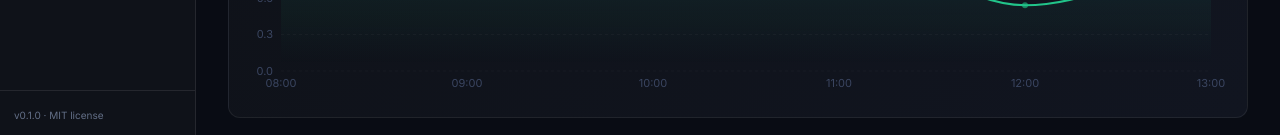
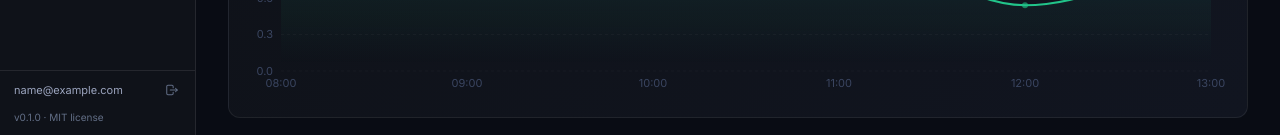
Before and after one commit to VigneshReddy-afk/ajah, a React (Vite) app in the folder dashboard/: page /overview in a window 1280 px wide. Shown: the part 665-800 px from the top of the page. Built offline with nearby package versions, Linux system fonts and the light colour scheme; no server answers; sample sign-in values are in the browser's storage.

Commit message:
feat(dashboard): show logged-in user email and logout button in sidebar

```diff
--- a/dashboard/src/components/Layout.tsx
+++ b/dashboard/src/components/Layout.tsx
@@ -1,5 +1,5 @@
 import { useEffect, useState } from 'react'
-import { NavLink, Outlet, useLocation } from 'react-router-dom'
+import { NavLink, Outlet, useLocation, useNavigate } from 'react-router-dom'
 import { useQuery } from '@tanstack/react-query'
 import {
   IconLayoutDashboard,
@@ -10,9 +10,10 @@ import {
   IconSettings,
   IconGitBranch,
   IconTestPipe,
+  IconLogout,
 } from '@tabler/icons-react'
 import { format } from 'date-fns'
-import { fetchJSON } from '../api/client'
+import { fetchJSON, clearAuth, getStoredUser } from '../api/client'
 import type { SessionsResponse, WarningsResponse } from '../api/types'
 
 const nav = [
@@ -41,6 +42,7 @@ type TextSize = 'small' | 'medium' | 'large'
 
 export default function Layout() {
   const location = useLocation()
+  const navigate = useNavigate()
   const [hovered, setHovered] = useState<string | null>(null)
 
   const [textSize, setTextSize] = useState<TextSize>(() =>
@@ -171,8 +173,23 @@ export default function Layout() {
           ))}
         </nav>
 
-        {/* Footer */}
-        <div style={{ padding: '12px 14px', borderTop: '0.5px solid var(--color-border-tertiary)' }}>
+        {/* Footer — user + logout */}
+        <div style={{ padding: '10px 14px', borderTop: '0.5px solid var(--color-border-tertiary)' }}>
+          <div style={{ display: 'flex', alignItems: 'center', justifyContent: 'space-between', marginBottom: 6 }}>
+            <span style={{ fontSize: 11, color: 'var(--color-text-secondary)', overflow: 'hidden', textOverflow: 'ellipsis', whiteSpace: 'nowrap', maxWidth: 120 }}>
+              {getStoredUser()?.email ?? '—'}
+            </span>
+            <button
+              onClick={() => { clearAuth(); navigate('/login') }}
+              title="Sign out"
+              style={{
+                background: 'transparent', border: 'none', cursor: 'pointer',
+                color: 'var(--color-text-tertiary)', padding: 2, display: 'flex', alignItems: 'center',
+              }}
+            >
+              <IconLogout size={14} strokeWidth={1.75} />
+            </button>
+          </div>
           <span style={{ fontSize: 10, color: 'var(--color-text-tertiary)' }}>v0.1.0 · MIT license</span>
         </div>
       </aside>
```
